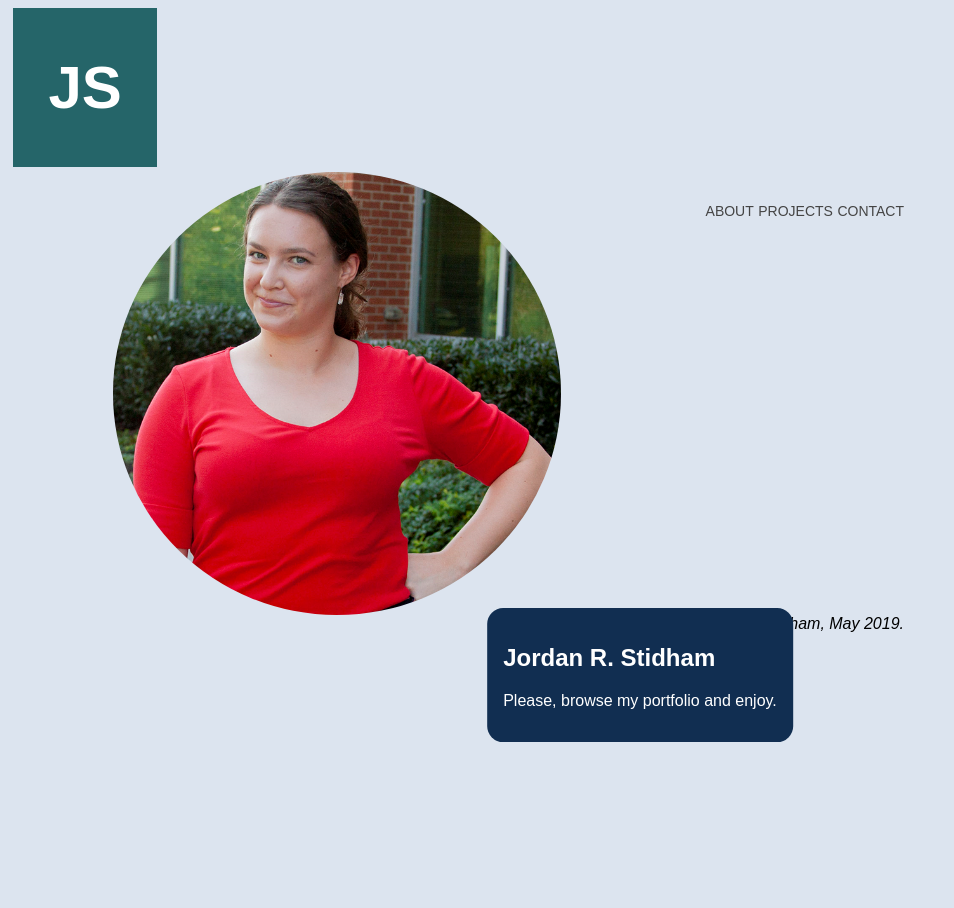
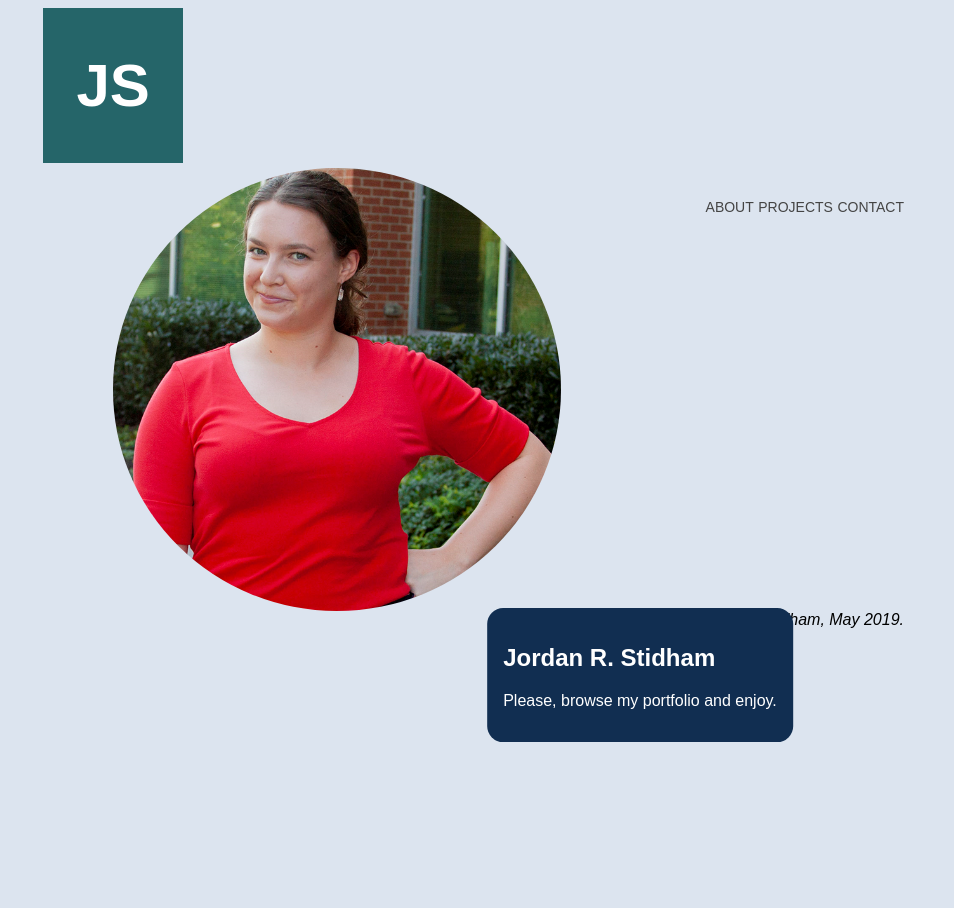
Before and after one commit to jordanstidham/PORTFOLIO, a Jekyll site: the page built from README.md, in a window 1280 px wide. Shown: the whole page, without its empty margins (0-954 px from the left). Built offline with Jekyll 4.4.1, drawn with Linux system fonts in a browser that asks for light colours; our own code applies the rules of GitHub Pages for plain Markdown files.

Commit message:
Update main.css

```diff
--- a/css/main.css
+++ b/css/main.css
@@ -12,11 +12,11 @@ body {
 .head {
     background-color: #256569;
     color: white;
-    padding: 5px 5px 5px 5px;
+    padding: 3px 3px 3px 3px;
     font-size: 30px;
     text-align: center;
     width: 15%;
-    margin: 5px;
+    margin: 0px 0px 5px 35px;
 }
 
 /*navbar style*/
```
